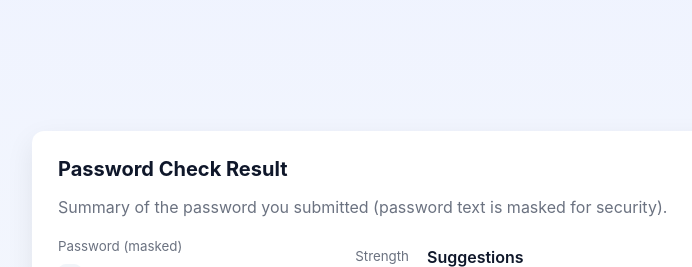
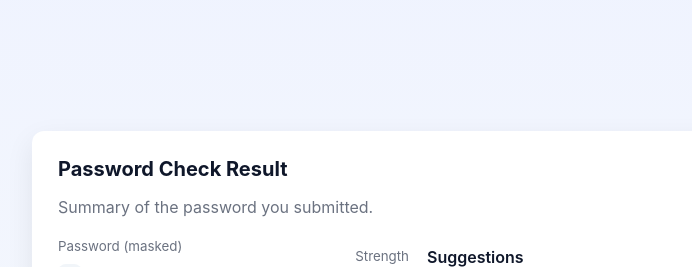
Before and after one commit to shivani-1508/CaseStudy, a Flask app: template templates/result.html in a window 1280 px wide. Shown: the part 164-431 px from the top of the page, without its empty margins (222-914 px from the left). Run offline with Flask 3, Linux system fonts and the light colour scheme; the template is opened without the code that fills it, so the values that code supplies are empty.

Commit message:
Update result.html

```diff
--- a/templates/result.html
+++ b/templates/result.html
@@ -98,7 +98,7 @@
 <body>
     <main class="card" role="main">
         <h1>Password Check Result</h1>
-        <p class="sub">Summary of the password you submitted (password text is masked for security).</p>
+        <p class="sub">Summary of the password you submitted.</p>
 
         <div class="row">
             <div class="col">
```
